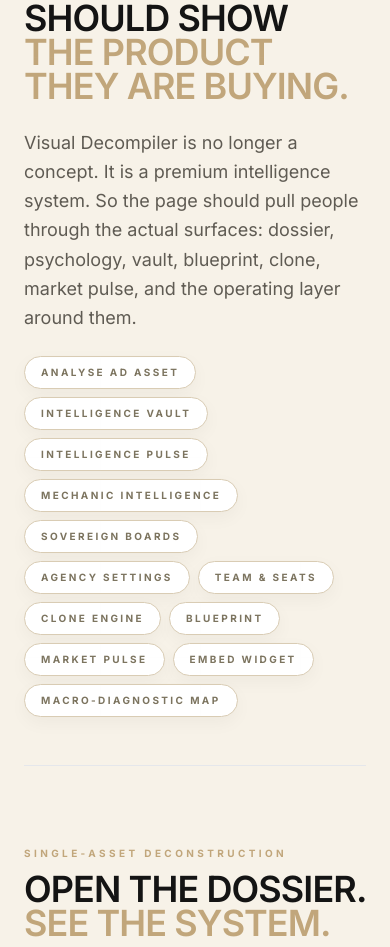
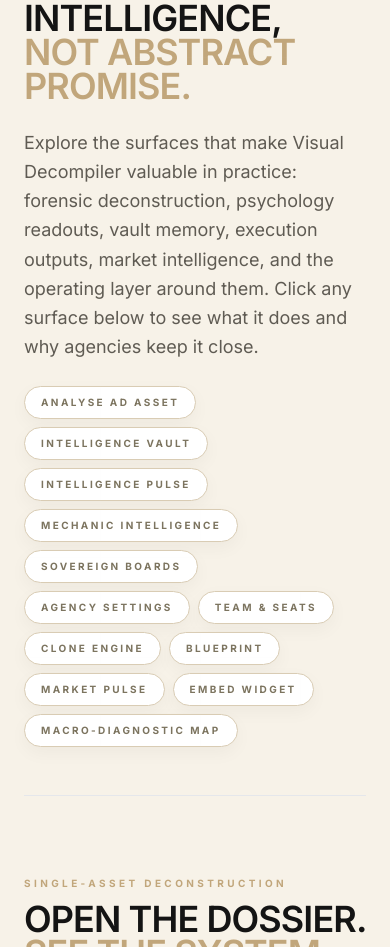
Before and after one commit to popvisly/visual-decompiler, a Next.js app: page / in a window 390 px wide. Shown: the part 1743-2690 px from the top of the page. Built offline with nearby package versions, Linux system fonts and the light colour scheme; no server answers.

Commit message:
Add interactive homepage platform guide

```diff
--- a/src/components/marketing/ProductProofSequence.tsx
+++ b/src/components/marketing/ProductProofSequence.tsx
@@ -1,18 +1,81 @@
+'use client';
+
+import { useEffect, useState } from 'react';
 import Image from 'next/image';
 
-const PLATFORM_LABELS = [
-    'Analyse Ad Asset',
-    'Intelligence Vault',
-    'Intelligence Pulse',
-    'Mechanic Intelligence',
-    'Sovereign Boards',
-    'Agency Settings',
-    'Team & Seats',
-    'Clone Engine',
-    'Blueprint',
-    'Market Pulse',
-    'Embed Widget',
-    'Macro-Diagnostic Map',
+const PLATFORM_SURFACES = [
+    {
+        label: 'Analyse Ad Asset',
+        title: 'Deconstruct any static creative in minutes',
+        what: 'Drop in a JPG, PNG, or WebP and the platform reads the hidden persuasion system inside the ad.',
+        why: 'This is the fastest route from raw creative to a strategic point of view you can actually defend in front of a client.',
+    },
+    {
+        label: 'Intelligence Vault',
+        title: 'A permanent memory layer for every asset',
+        what: 'Every completed dossier is stored, searchable, deduplicated, and ready to be recalled later by brand, sector, mechanic, or tag.',
+        why: 'It stops the platform being a one-off report generator and turns it into long-term agency memory.',
+    },
+    {
+        label: 'Intelligence Pulse',
+        title: 'Compare assets and surface the strategic delta',
+        what: 'Run differential diagnostics between control and proposed assets to reveal persuasion lift, fatigue gaps, and performance direction.',
+        why: 'You stop arguing from taste and start showing why one route should win.',
+    },
+    {
+        label: 'Mechanic Intelligence',
+        title: 'See the market pressure, not just one ad',
+        what: 'Cross-asset intelligence tracks mechanic velocity, trigger pressure, whitespace, and audit trails across the vault.',
+        why: 'It gives agencies a premium planning layer competitors cannot fake with surface-level creative reviews.',
+    },
+    {
+        label: 'Sovereign Boards',
+        title: 'Curate live strategy without rebuilding decks',
+        what: 'Group assets into board-ready collections, export board dossiers, and present a strategic narrative cleanly.',
+        why: 'It makes the jump from analysis to presentation feel immediate instead of laborious.',
+    },
+    {
+        label: 'Agency Settings',
+        title: 'White-label the intelligence layer',
+        what: 'Brand dossier identity, exports, and client-facing presentation surfaces so the system feels like your agency, not ours.',
+        why: 'Premium tools win faster when they slot into the agency’s own operating aesthetic.',
+    },
+    {
+        label: 'Team & Seats',
+        title: 'Operate as a real agency system',
+        what: 'Invite strategists, assign roles, and control who can access intelligence, exports, and operating surfaces.',
+        why: 'It turns a powerful solo tool into something a whole strategy unit can live inside.',
+    },
+    {
+        label: 'Clone Engine',
+        title: 'Generate fresh campaign routes from one mechanic',
+        what: 'Take a persuasion architecture and spin out new campaign concepts, scenes, psychology, and DNA prompts from it.',
+        why: 'It turns forensic insight into a live creative advantage instead of a post-mortem.',
+    },
+    {
+        label: 'Blueprint',
+        title: 'Convert insight into structured tests',
+        what: 'Each asset can generate an iteration plan with hook, chromatic, copy, and visual tests ready for production teams.',
+        why: 'You do not just diagnose what worked. You know what to test next.',
+    },
+    {
+        label: 'Market Pulse',
+        title: 'Benchmark pressure across categories',
+        what: 'Run 30, 60, and 90-day views of mechanic velocity, whitespace, source assets, and category direction.',
+        why: 'It helps agencies pitch from market intelligence, not isolated opinions.',
+    },
+    {
+        label: 'Embed Widget',
+        title: 'Share intelligence cleanly outside the vault',
+        what: 'Turn selected dossier surfaces into a polished external widget without opening the entire workspace.',
+        why: 'It is the cleanest way to circulate proof without creating presentation sprawl.',
+    },
+    {
+        label: 'Macro-Diagnostic Map',
+        title: 'Show the visual logic with instant wow-factor',
+        what: 'Map focal anchors, optical trajectories, and the hierarchy of attention directly onto the creative.',
+        why: 'It makes the invisible system visible in one frame, which is exactly where premium belief starts.',
+    },
 ];
 
 const vaultAssets = [
@@ -139,17 +202,75 @@ const operatingLayers = [
 ];
 
 function PlatformRibbon() {
+    const [activeSurface, setActiveSurface] = useState<(typeof PLATFORM_SURFACES)[number] | null>(null);
+
+    useEffect(() => {
+        if (!activeSurface) return;
+
+        const handleKeyDown = (event: KeyboardEvent) => {
+            if (event.key === 'Escape') {
+                setActiveSurface(null);
+            }
+        };
+
+        window.addEventListener('keydown', handleKeyDown);
+        return () => window.removeEventListener('keydown', handleKeyDown);
+    }, [activeSurface]);
+
     return (
-        <div className="flex flex-wrap gap-2">
-            {PLATFORM_LABELS.map((label) => (
-                <span
-                    key={label}
-                    className="rounded-full border border-[#D9CCB4] bg-white px-4 py-2 text-[10px] font-bold uppercase tracking-[0.24em] text-[#7C745F] shadow-[0_6px_18px_rgba(20,20,20,0.04)]"
+        <>
+            <div className="flex flex-wrap gap-2">
+                {PLATFORM_SURFACES.map((surface) => (
+                    <button
+                        key={surface.label}
+                        type="button"
+                        onClick={() => setActiveSurface(surface)}
+                        className="rounded-full border border-[#D9CCB4] bg-white px-4 py-2 text-[10px] font-bold uppercase tracking-[0.24em] text-[#7C745F] shadow-[0_6px_18px_rgba(20,20,20,0.04)] transition-all hover:-translate-y-px hover:border-[#CBB28A] hover:text-[#141414]"
+                    >
+                        {surface.label}
+                    </button>
+                ))}
+            </div>
+
+            {activeSurface && (
+                <div
+                    className="fixed inset-0 z-50 flex items-center justify-center bg-[rgba(20,20,20,0.34)] px-6 py-10 backdrop-blur-sm"
+                    onClick={() => setActiveSurface(null)}
                 >
-                    {label}
-                </span>
-            ))}
-        </div>
+                    <div
+                        className="w-full max-w-3xl rounded-[2.2rem] border border-[#D9CCB4] bg-[#FBFBF6] p-8 shadow-[0_28px_80px_rgba(20,20,20,0.18)] md:p-10"
+                        onClick={(event) => event.stopPropagation()}
+                    >
+                        <div className="flex items-start justify-between gap-6 border-b border-[#141414]/8 pb-6">
+                            <div className="space-y-3">
+                                <p className="text-[10px] font-bold uppercase tracking-[0.34em] text-[#C1A67B]">Inside the Platform</p>
+                                <h3 className="max-w-2xl text-3xl font-semibold uppercase leading-[0.96] tracking-tight text-[#141414] md:text-5xl">
+                                    {activeSurface.title}
+                                </h3>
+                            </div>
+                            <button
+                                type="button"
+                                onClick={() => setActiveSurface(null)}
+                                className="rounded-full border border-[#D9CCB4] bg-white px-4 py-2 text-[10px] font-bold uppercase tracking-[0.22em] text-[#7C745F] transition-colors hover:border-[#CBB28A] hover:text-[#141414]"
+                            >
+                                Close
+                            </button>
+                        </div>
+
+                        <div className="mt-8 grid gap-5 md:grid-cols-2">
+                            <div className="rounded-[1.7rem] border border-[#D9CCB4] bg-white p-6">
+                                <p className="text-[10px] font-bold uppercase tracking-[0.28em] text-[#C1A67B]">What it is</p>
+                                <p className="mt-4 text-lg leading-relaxed text-[#3F3B34]">{activeSurface.what}</p>
+                            </div>
+                            <div className="rounded-[1.7rem] border border-[#D9CCB4] bg-[#141414] p-6 text-white">
+                                <p className="text-[10px] font-bold uppercase tracking-[0.28em] text-[#D4A574]">Why you want it</p>
+                                <p className="mt-4 text-lg leading-relaxed text-white/82">{activeSurface.why}</p>
+                            </div>
+                        </div>
+                    </div>
+                </div>
+            )}
+        </>
     );
 }
 
@@ -162,13 +283,13 @@ export default function ProductProofSequence() {
                         <div className="space-y-3">
                             <p className="text-[10px] font-bold uppercase tracking-[0.34em] text-[#C1A67B]">Inside the Platform</p>
                             <h2 className="max-w-5xl text-4xl font-semibold uppercase leading-[0.94] tracking-tight text-[#141414] md:text-6xl">
-                                The homepage should show
+                                Premium intelligence,
                                 <br />
-                                <span className="text-[#C1A67B]">the product they are buying.</span>
+                                <span className="text-[#C1A67B]">not abstract promise.</span>
                             </h2>
                         </div>
                         <p className="max-w-4xl text-lg leading-relaxed text-[#5F5B53]">
-                            Visual Decompiler is no longer a concept. It is a premium intelligence system. So the page should pull people through the actual surfaces: dossier, psychology, vault, blueprint, clone, market pulse, and the operating layer around them.
+                            Explore the surfaces that make Visual Decompiler valuable in practice: forensic deconstruction, psychology readouts, vault memory, execution outputs, market intelligence, and the operating layer around them. Click any surface below to see what it does and why agencies keep it close.
                         </p>
                         <PlatformRibbon />
                     </div>
```
